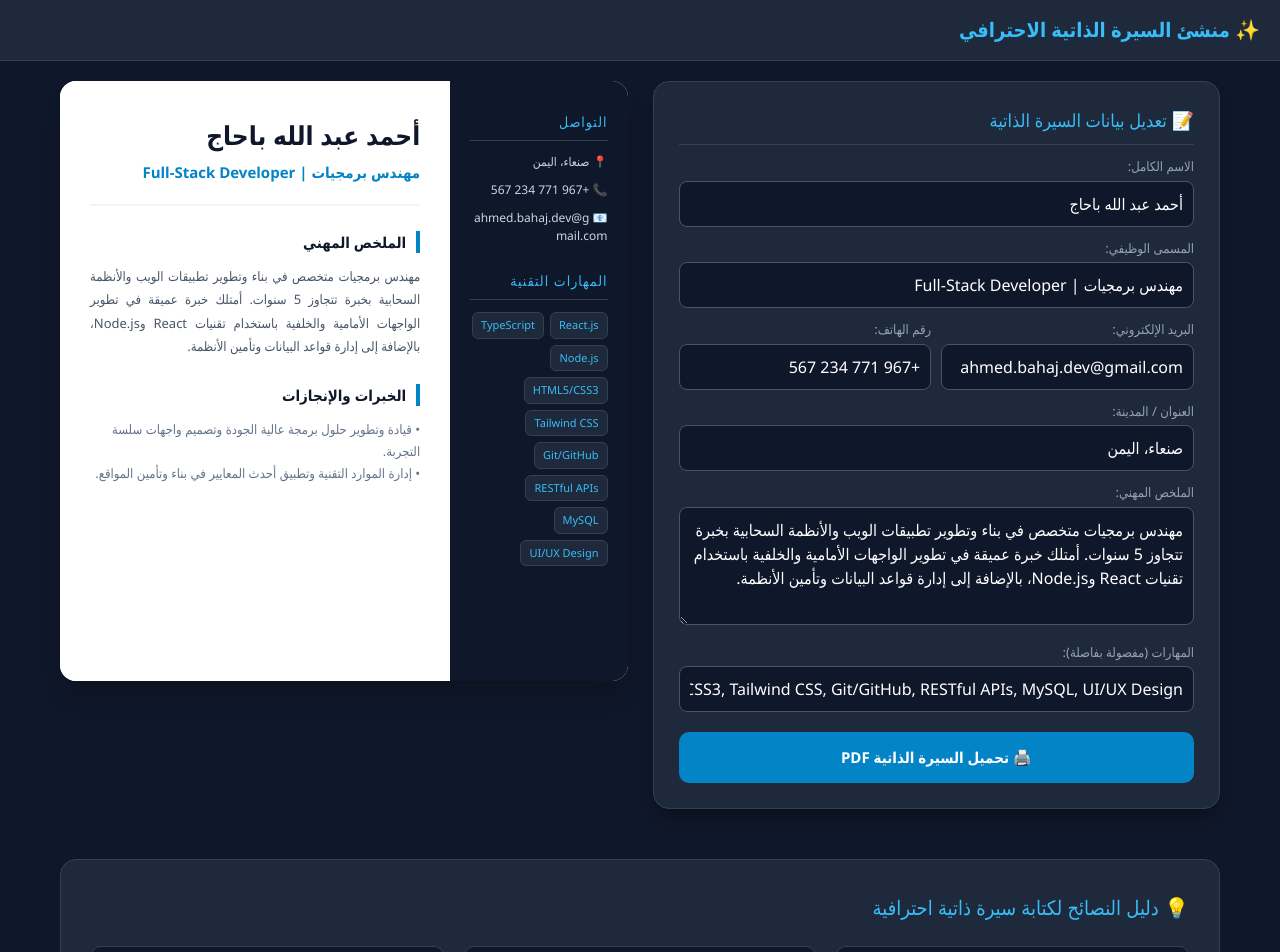
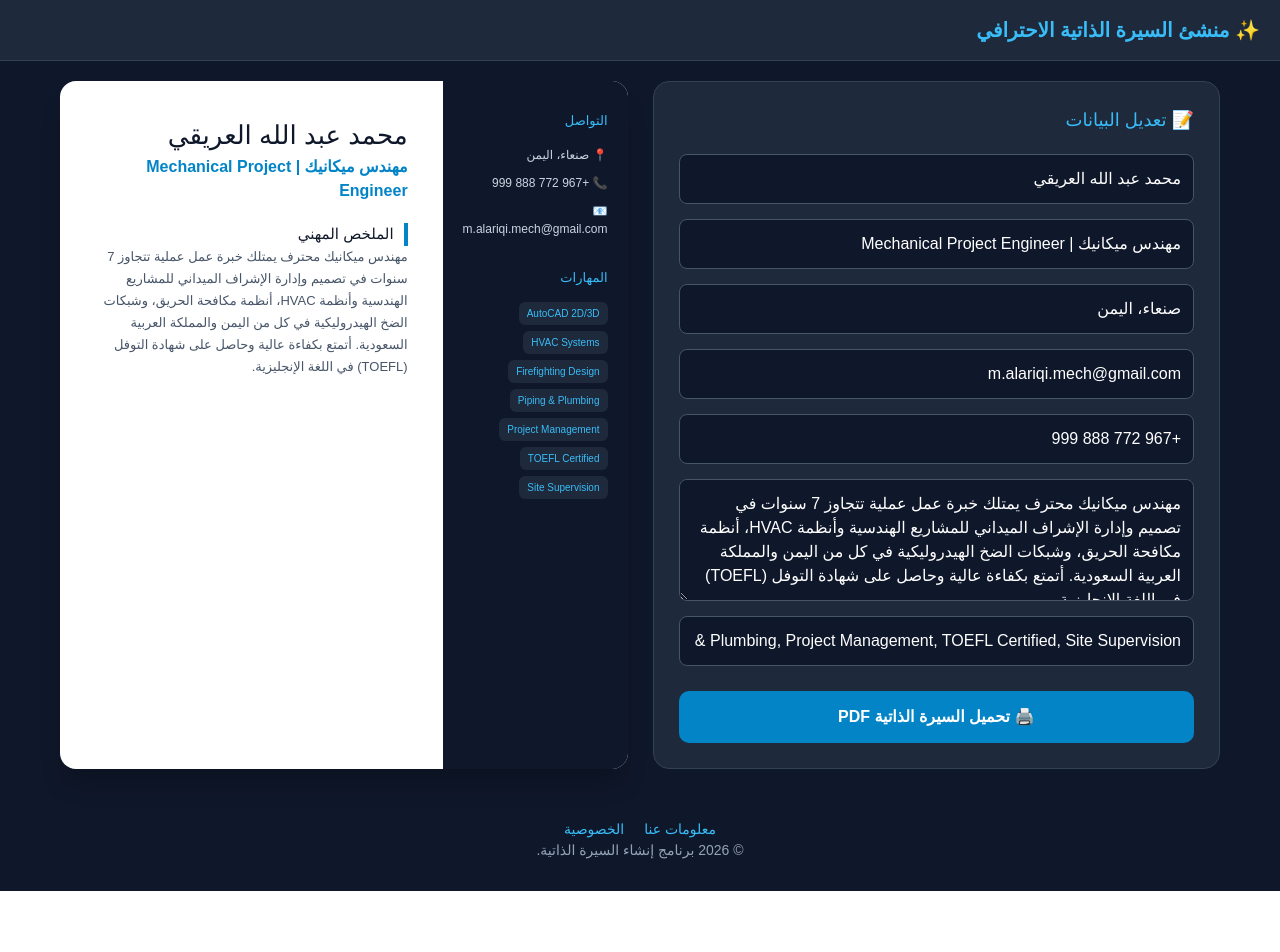
Before and after one commit to JAMAL71111/airesumebuilder, a React (Vite) app: page / in a window 1280 px wide. Shown: the top 952 px of the page. After the commit the page ends 891 px from the top, so only its background shows below. Built offline with nearby package versions, Linux system fonts and the light colour scheme.

Commit message:
Modify user details in App component
Updated personal information and contact details in the App component.

```diff
--- a/src/App.tsx
+++ b/src/App.tsx
@@ -2,39 +2,26 @@ import React, { useState } from 'react';
 
 export function App() {
   const [currentPage, setCurrentPage] = useState<'home' | 'privacy' | 'terms' | 'about' | 'contact'>('home');
-
   const contactEmail = "Jmal30997@gmail.com";
 
-  // البيانات الافتراضية
-  const [fullName, setFullName] = useState('أحمد عبد الله باحاج');
-  const [jobTitle, setJobTitle] = useState('مهندس برمجيات | Full-Stack Developer');
-  const [email, setEmail] = useState('ahmed.bahaj.dev@gmail.com');
-  const [phone, setPhone] = useState('+967 771 234 567');
+  // البيانات
+  const [fullName, setFullName] = useState('محمد عبد الله العريقي');
+  const [jobTitle, setJobTitle] = useState('مهندس ميكانيك | Mechanical Project Engineer');
+  const [email, setEmail] = useState('m.alariqi.mech@gmail.com');
+  const [phone, setPhone] = useState('+967 772 888 999');
   const [location, setLocation] = useState('صنعاء، اليمن');
-  const [summary, setSummary] = useState('مهندس برمجيات متخصص في بناء وتطوير تطبيقات الويب والأنظمة السحابية بخبرة تتجاوز 5 سنوات. أمتلك خبرة عميقة في تطوير الواجهات الأمامية والخلفية باستخدام تقنيات React وNode.js، بالإضافة إلى إدارة قواعد البيانات وتأمين الأنظمة.');
-  const [skills, setSkills] = useState('React.js, TypeScript, Node.js, HTML5/CSS3, Tailwind CSS, Git/GitHub, RESTful APIs, MySQL, UI/UX Design');
+  const [summary, setSummary] = useState('مهندس ميكانيك محترف يمتلك خبرة عمل عملية تتجاوز 7 سنوات في تصميم وإدارة الإشراف الميداني للمشاريع الهندسية وأنظمة HVAC، أنظمة مكافحة الحريق، وشبكات الضخ الهيدروليكية في كل من اليمن والمملكة العربية السعودية. أتمتع بكفاءة عالية وحاصل على شهادة التوفل (TOEFL) في اللغة الإنجليزية.');
+  const [skills, setSkills] = useState('AutoCAD 2D/3D, HVAC Systems, Firefighting Design, Piping & Plumbing, Project Management, TOEFL Certified, Site Supervision');
 
   return (
-    <div style={{ fontFamily: "'Tajawal', 'Segoe UI', Tahoma, sans-serif", backgroundColor: '#0f172a', color: '#f8fafc', minHeight: '100vh', display: 'flex', flexDirection: 'column', justifyContent: 'space-between', direction: 'rtl' }}>
+    <div style={{ fontFamily: "'Tajawal', sans-serif", backgroundColor: '#0f172a', color: '#f8fafc', minHeight: '100vh', direction: 'rtl' }}>
 
-      {/* قواعد الطباعة وإخفاء عناصر التحكم */}
+      {/* تنسيق الطباعة */}
       <style>{`
         @media print {
-          header, footer, .no-print {
-            display: none !important;
-          }
-          body, main {
-            background-color: #ffffff !important;
-            padding: 0 !important;
-            margin: 0 !important;
-          }
-          .resume-preview {
-            border: none !important;
-            box-shadow: none !important;
-            width: 100% !important;
-            padding: 0 !important;
-            border-radius: 0 !important;
-          }
+          header, footer, .no-print { display: none !important; }
+          body, main { background-color: #ffffff !important; padding: 0 !important; margin: 0 !important; }
+          .resume-preview { border: none !important; box-shadow: none !important; width: 100% !important; padding: 0 !important; border-radius: 0 !important; }
         }
       `}</style>
 
@@ -45,188 +32,75 @@ export function App() {
         </h1>
         {currentPage !== 'home' && (
           <button onClick={() => setCurrentPage('home')} style={{ backgroundColor: '#0284c7', color: '#fff', border: 'none', padding: '8px 16px', borderRadius: '6px', cursor: 'pointer' }}>
-            ← العودة للرئيسية
+            الرئيسية
           </button>
         )}
       </header>
 
-      {/* Main Content */}
-      <main style={{ padding: '20px', maxWidth: '1200px', margin: '0 auto', width: '100%', boxSizing: 'border-box' }}>
+      <main style={{ padding: '20px', maxWidth: '1200px', margin: '0 auto' }}>
+        {currentPage === 'home' && (
+          <div style={{ display: 'grid', gridTemplateColumns: 'repeat(auto-fit, minmax(350px, 1fr))', gap: '25px' }}>
 
-        {currentPage === 'home' && (
-          <>
-            <div style={{ display: 'grid', gridTemplateColumns: 'repeat(auto-fit, minmax(340px, 1fr))', gap: '25px', alignItems: 'start' }}>
+            {/* Input Form */}
+            <div className="no-print" style={{ backgroundColor: '#1e293b', padding: '25px', borderRadius: '16px', border: '1px solid #334155' }}>
+              <h2 style={{ fontSize: '18px', color: '#38bdf8', marginBottom: '20px' }}>📝 تعديل البيانات</h2>
 
-              {/* Form Inputs */}
-              <div className="no-print" style={{ backgroundColor: '#1e293b', padding: '25px', borderRadius: '16px', border: '1px solid #334155', boxShadow: '0 10px 15px -3px rgba(0, 0, 0, 0.3)' }}>
-                <h2 style={{ fontSize: '18px', color: '#38bdf8', marginTop: 0, borderBottom: '1px solid #334155', paddingBottom: '10px' }}>📝 تعديل بيانات السيرة الذاتية</h2>
-
-                <label style={{ display: 'block', margin: '12px 0 4px', fontSize: '13px', color: '#94a3b8' }}>الاسم الكامل:</label>
-                <input type="text" value={fullName} onChange={(e) => setFullName(e.target.value)} style={{ width: '100%', padding: '10px', borderRadius: '8px', border: '1px solid #475569', backgroundColor: '#0f172a', color: '#fff', boxSizing: 'border-box' }} />
-
-                <label style={{ display: 'block', margin: '12px 0 4px', fontSize: '13px', color: '#94a3b8' }}>المسمى الوظيفي:</label>
-                <input type="text" value={jobTitle} onChange={(e) => setJobTitle(e.target.value)} style={{ width: '100%', padding: '10px', borderRadius: '8px', border: '1px solid #475569', backgroundColor: '#0f172a', color: '#fff', boxSizing: 'border-box' }} />
-
-                <div style={{ display: 'grid', gridTemplateColumns: '1fr 1fr', gap: '10px' }}>
-                  <div>
-                    <label style={{ display: 'block', margin: '12px 0 4px', fontSize: '13px', color: '#94a3b8' }}>البريد الإلكتروني:</label>
-                    <input type="email" value={email} onChange={(e) => setEmail(e.target.value)} style={{ width: '100%', padding: '10px', borderRadius: '8px', border: '1px solid #475569', backgroundColor: '#0f172a', color: '#fff', boxSizing: 'border-box' }} />
-                  </div>
-                  <div>
-                    <label style={{ display: 'block', margin: '12px 0 4px', fontSize: '13px', color: '#94a3b8' }}>رقم الهاتف:</label>
-                    <input type="text" value={phone} onChange={(e) => setPhone(e.target.value)} style={{ width: '100%', padding: '10px', borderRadius: '8px', border: '1px solid #475569', backgroundColor: '#0f172a', color: '#fff', boxSizing: 'border-box' }} />
-                  </div>
-                </div>
-
-                <label style={{ display: 'block', margin: '12px 0 4px', fontSize: '13px', color: '#94a3b8' }}>العنوان / المدينة:</label>
-                <input type="text" value={location} onChange={(e) => setLocation(e.target.value)} style={{ width: '100%', padding: '10px', borderRadius: '8px', border: '1px solid #475569', backgroundColor: '#0f172a', color: '#fff', boxSizing: 'border-box' }} />
-
-                <label style={{ display: 'block', margin: '12px 0 4px', fontSize: '13px', color: '#94a3b8' }}>الملخص المهني:</label>
-                <textarea value={summary} onChange={(e) => setSummary(e.target.value)} rows={4} style={{ width: '100%', padding: '10px', borderRadius: '8px', border: '1px solid #475569', backgroundColor: '#0f172a', color: '#fff', boxSizing: 'border-box', resize: 'vertical' }} />
-
-                <label style={{ display: 'block', margin: '12px 0 4px', fontSize: '13px', color: '#94a3b8' }}>المهارات (مفصولة بفاصلة):</label>
-                <input type="text" value={skills} onChange={(e) => setSkills(e.target.value)} style={{ width: '100%', padding: '10px', borderRadius: '8px', border: '1px solid #475569', backgroundColor: '#0f172a', color: '#fff', boxSizing: 'border-box' }} />
-
-                <button onClick={() => window.print()} style={{ marginTop: '20px', width: '100%', backgroundColor: '#0284c7', color: '#fff', border: 'none', padding: '14px', borderRadius: '10px', fontWeight: 'bold', cursor: 'pointer', fontSize: '15px', display: 'flex', justifyContent: 'center', alignItems: 'center', gap: '8px' }}>
-                  🖨️ تحميل السيرة الذاتية PDF
-                </button>
+              <div style={{ display: 'flex', flexDirection: 'column', gap: '15px' }}>
+                <input placeholder="الاسم الكامل" value={fullName} onChange={(e) => setFullName(e.target.value)} style={{ width: '100%', padding: '12px', borderRadius: '8px', border: '1px solid #475569', backgroundColor: '#0f172a', color: '#fff' }} />
+                <input placeholder="المسمى الوظيفي" value={jobTitle} onChange={(e) => setJobTitle(e.target.value)} style={{ width: '100%', padding: '12px', borderRadius: '8px', border: '1px solid #475569', backgroundColor: '#0f172a', color: '#fff' }} />
+                <input placeholder="المدينة، الدولة" value={location} onChange={(e) => setLocation(e.target.value)} style={{ width: '100%', padding: '12px', borderRadius: '8px', border: '1px solid #475569', backgroundColor: '#0f172a', color: '#fff' }} />
+                <input placeholder="البريد الإلكتروني" value={email} onChange={(e) => setEmail(e.target.value)} style={{ width: '100%', padding: '12px', borderRadius: '8px', border: '1px solid #475569', backgroundColor: '#0f172a', color: '#fff' }} />
+                <input placeholder="رقم الهاتف" value={phone} onChange={(e) => setPhone(e.target.value)} style={{ width: '100%', padding: '12px', borderRadius: '8px', border: '1px solid #475569', backgroundColor: '#0f172a', color: '#fff' }} />
+                <textarea placeholder="الملخص المهني" rows={4} value={summary} onChange={(e) => setSummary(e.target.value)} style={{ width: '100%', padding: '12px', borderRadius: '8px', border: '1px solid #475569', backgroundColor: '#0f172a', color: '#fff' }} />
+                <input placeholder="المهارات (مفصولة بفاصلة)" value={skills} onChange={(e) => setSkills(e.target.value)} style={{ width: '100%', padding: '12px', borderRadius: '8px', border: '1px solid #475569', backgroundColor: '#0f172a', color: '#fff' }} />
               </div>
 
-              {/* Elegant Two-Column Live Preview */}
-              <div className="resume-preview" style={{ backgroundColor: '#ffffff', color: '#1e293b', borderRadius: '16px', overflow: 'hidden', boxShadow: '0 20px 25px -5px rgba(0, 0, 0, 0.2)', display: 'grid', gridTemplateColumns: '1fr 2.2fr', minHeight: '600px' }}>
-
-                {/* Sidebar (Dark Column) */}
-                <div style={{ backgroundColor: '#0f172a', color: '#f8fafc', padding: '30px 20px', display: 'flex', flexDirection: 'column', gap: '25px' }}>
-
-                  {/* Contact Info */}
-                  <div>
-                    <h3 style={{ color: '#38bdf8', fontSize: '14px', textTransform: 'uppercase', letterSpacing: '1px', borderBottom: '1px solid #334155', paddingBottom: '8px', marginTop: 0 }}>التواصل</h3>
-                    <div style={{ fontSize: '12px', display: 'flex', flexDirection: 'column', gap: '10px', color: '#cbd5e1', marginTop: '12px' }}>
-                      <div style={{ wordBreak: 'break-all' }}>📍 {location}</div>
-                      <div style={{ wordBreak: 'break-all' }}>📞 {phone}</div>
-                      <div style={{ wordBreak: 'break-all' }}>📧 {email}</div>
-                    </div>
-                  </div>
-
-                  {/* Skills */}
-                  <div>
-                    <h3 style={{ color: '#38bdf8', fontSize: '14px', textTransform: 'uppercase', letterSpacing: '1px', borderBottom: '1px solid #334155', paddingBottom: '8px' }}>المهارات التقنية</h3>
-                    <div style={{ display: 'flex', flexWrap: 'wrap', gap: '6px', marginTop: '12px' }}>
-                      {skills.split(',').map((skill, idx) => (
-                        <span key={idx} style={{ backgroundColor: '#1e293b', color: '#38bdf8', border: '1px solid #334155', padding: '4px 8px', borderRadius: '6px', fontSize: '11px', fontWeight: '500' }}>
-                          {skill.trim()}
-                        </span>
-                      ))}
-                    </div>
-                  </div>
-
-                </div>
-
-                {/* Main Content Column */}
-                <div style={{ padding: '35px 30px', backgroundColor: '#ffffff' }}>
-
-                  {/* Name & Title */}
-                  <div style={{ borderBottom: '2px solid #f1f5f9', paddingBottom: '20px', marginBottom: '25px' }}>
-                    <h1 style={{ margin: 0, fontSize: '26px', color: '#0f172a', fontWeight: '800' }}>{fullName || 'اسمك الكامل'}</h1>
-                    <p style={{ margin: '6px 0 0', color: '#0284c7', fontSize: '15px', fontWeight: '600' }}>{jobTitle || 'المسمى الوظيفي'}</p>
-                  </div>
-
-                  {/* Summary */}
-                  <div style={{ marginBottom: '25px' }}>
-                    <h2 style={{ fontSize: '15px', color: '#0f172a', borderRight: '4px solid #0284c7', paddingRight: '10px', margin: '0 0 12px 0', fontWeight: 'bold' }}>الملخص المهني</h2>
-                    <p style={{ fontSize: '13px', lineHeight: '1.8', color: '#475569', margin: 0, textAlign: 'justify' }}>{summary}</p>
-                  </div>
-
-                  {/* Experience Placeholder */}
-                  <div>
-                    <h2 style={{ fontSize: '15px', color: '#0f172a', borderRight: '4px solid #0284c7', paddingRight: '10px', margin: '0 0 12px 0', fontWeight: 'bold' }}>الخبرات والإنجازات</h2>
-                    <p style={{ fontSize: '13px', lineHeight: '1.7', color: '#64748b', margin: 0 }}>
-                      • قيادة وتطوير حلول برمجة عالية الجودة وتصميم واجهات سلسة التجربة.<br />
-                      • إدارة الموارد التقنية وتطبيق أحدث المعايير في بناء وتأمين المواقع.
-                    </p>
-                  </div>
-
-                </div>
-
-              </div>
-
+              <button onClick={() => window.print()} style={{ marginTop: '25px', width: '100%', backgroundColor: '#0284c7', color: '#fff', border: 'none', padding: '14px', borderRadius: '10px', fontWeight: 'bold', cursor: 'pointer' }}>
+                🖨️ تحميل السيرة الذاتية PDF
+              </button>
             </div>
 
-            {/* Valuable Content Section for AdSense Approval */}
-            <section className="no-print" style={{ marginTop: '50px', backgroundColor: '#1e293b', padding: '30px', borderRadius: '16px', border: '1px solid #334155', lineHeight: '1.8' }}>
-              <h2 style={{ color: '#38bdf8', fontSize: '20px', marginTop: 0 }}>💡 دليل النصائح لكتابة سيرة ذاتية احترافية</h2>
-
-              <div style={{ display: 'grid', gridTemplateColumns: 'repeat(auto-fit, minmax(280px, 1fr))', gap: '20px', marginTop: '20px' }}>
-                <div style={{ backgroundColor: '#0f172a', padding: '18px', borderRadius: '10px', border: '1px solid #334155' }}>
-                  <h3 style={{ color: '#38bdf8', fontSize: '15px', marginTop: 0 }}>1. التوافق مع أنظمة ATS</h3>
-                  <p style={{ fontSize: '13px', color: '#cbd5e1', margin: 0 }}>استخدم مسميات وظيفية واضحة وكلمات مفتاحية متوافقة مع متطلبات الوظيفة لتجاوز أنظمة الفرز الآلي بسهولة.</p>
+            {/* Preview Card */}
+            <div className="resume-preview" style={{ backgroundColor: '#ffffff', color: '#1e293b', borderRadius: '16px', overflow: 'hidden', boxShadow: '0 20px 25px -5px rgba(0,0,0,0.2)', display: 'grid', gridTemplateColumns: '1fr 2.2fr', minHeight: '600px' }}>
+              <div style={{ backgroundColor: '#0f172a', color: '#f8fafc', padding: '30px 20px' }}>
+                <h3 style={{ color: '#38bdf8', fontSize: '13px', textTransform: 'uppercase', marginBottom: '15px' }}>التواصل</h3>
+                <div style={{ fontSize: '12px', display: 'flex', flexDirection: 'column', gap: '10px', color: '#cbd5e1' }}>
+                  <p>📍 {location}</p>
+                  <p>📞 {phone}</p>
+                  <p>📧 {email}</p>
                 </div>
-
-                <div style={{ backgroundColor: '#0f172a', padding: '18px', borderRadius: '10px', border: '1px solid #334155' }}>
-                  <h3 style={{ color: '#38bdf8', fontSize: '15px', marginTop: 0 }}>2. صياغة الملخص المهني</h3>
-                  <p style={{ fontSize: '13px', color: '#cbd5e1', margin: 0 }}>اجعل الملخص المهني مكثفاً ومباشراً (3 إلى 4 أسطر) يبرز أهم خبراتك ومهاراتك التي تضيف قيمة للجهة التوظيفية.</p>
-                </div>
-
-                <div style={{ backgroundColor: '#0f172a', padding: '18px', borderRadius: '10px', border: '1px solid #334155' }}>
-                  <h3 style={{ color: '#38bdf8', fontSize: '15px', marginTop: 0 }}>3. تنظيم المهارات والخبرات</h3>
-                  <p style={{ fontSize: '13px', color: '#cbd5e1', margin: 0 }}>رتب مهاراتك بوضوح واستخدم أرقاماً ونتائج ملموسة عند الإمكان لإظهار حجم إنجازاتك الحقيقية.</p>
+                <h3 style={{ color: '#38bdf8', fontSize: '13px', textTransform: 'uppercase', marginTop: '30px', marginBottom: '15px' }}>المهارات</h3>
+                <div style={{ display: 'flex', flexWrap: 'wrap', gap: '6px' }}>
+                  {skills.split(',').map((s, i) => <span key={i} style={{ backgroundColor: '#1e293b', padding: '4px 8px', borderRadius: '6px', fontSize: '10px', color: '#38bdf8' }}>{s.trim()}</span>)}
                 </div>
               </div>
-            </section>
-          </>
-        )}
-
-        {/* AdSense Legal Pages */}
-        {currentPage === 'privacy' && (
-          <div style={{ backgroundColor: '#1e293b', padding: '35px', borderRadius: '16px', lineHeight: '1.8' }}>
-            <h2 style={{ color: '#38bdf8' }}>سياسة الخصوصية</h2>
-            <p>نحن نولي أهمية قصوى لخصوصية زوارنا. توضح هذه الوثيقة أنواع المعلومات الشخصية التي يتم جمعها وكيفية استخدامها.</p>
-            <h3>ملفات تعريف الارتباط (Cookies) وإعلانات Google AdSense:</h3>
-            <p>يستخدم موقعنا ملفات تعريف الارتباط لتخزين المعلومات حول تفضيلات الزوار. تستخدم جهات خارجية، بما في ذلك Google، ملفات تعريف الارتباط لعرض الإعلانات بناءً على زيارات المستخدم السابقة لموقعنا أو لمواقع أخرى على الإنترنت.</p>
-          </div>
-        )}
-
-        {currentPage === 'terms' && (
-          <div style={{ backgroundColor: '#1e293b', padding: '35px', borderRadius: '16px', lineHeight: '1.8' }}>
-            <h2 style={{ color: '#38bdf8' }}>شروط الخدمة</h2>
-            <p>مرحباً بك في موقع منشئ السيرة الذاتية. استخدامك لموقعنا يعني موافقتك على الشروط والأحكام التالية:</p>
-            <ul style={{ paddingRight: '20px' }}>
-              <li>الأداة مُقدمة للاستخدام الشخصي والمهني بشكل مجاني بالكامل.</li>
-              <li>جميع البيانات المُدخلة يتم معالجتها وتأمينها داخل متصفحك مباشرة.</li>
-            </ul>
-          </div>
-        )}
-
-        {currentPage === 'about' && (
-          <div style={{ backgroundColor: '#1e293b', padding: '35px', borderRadius: '16px', lineHeight: '1.8' }}>
-            <h2 style={{ color: '#38bdf8' }}>معلومات عنا</h2>
-            <p>منشئ السيرة الذاتية هو منصة رقمية مجانية تم تطويرها لمساعدة الباحثين عن عمل والمهنيين على إنشاء سير ذاتية احترافية ومتناسقة خلال دقائق معدودة.</p>
-          </div>
-        )}
-
-        {currentPage === 'contact' && (
-          <div style={{ backgroundColor: '#1e293b', padding: '35px', borderRadius: '16px', lineHeight: '1.8' }}>
-            <h2 style={{ color: '#38bdf8' }}>اتصل بنا</h2>
-            <p>يسعدنا دائماً الاستماع إلى آرائكم واستفساراتكم عبر البريد الإلكتروني المعتمد:</p>
-            <div style={{ backgroundColor: '#0f172a', padding: '15px 20px', borderRadius: '8px', border: '1px solid #334155', display: 'inline-block', marginTop: '10px' }}>
-              📧 <a href={`mailto:${contactEmail}`} style={{ color: '#38bdf8', textDecoration: 'none', fontWeight: 'bold' }}>{contactEmail}</a>
+              <div style={{ padding: '35px' }}>
+                <h1 style={{ margin: 0, fontSize: '26px', color: '#0f172a' }}>{fullName}</h1>
+                <p style={{ color: '#0284c7', fontWeight: '600', marginBottom: '20px' }}>{jobTitle}</p>
+                <h2 style={{ fontSize: '15px', color: '#0f172a', borderRight: '4px solid #0284c7', paddingRight: '10px' }}>الملخص المهني</h2>
+                <p style={{ fontSize: '13px', color: '#475569', lineHeight: '1.7' }}>{summary}</p>
+              </div>
             </div>
           </div>
         )}
 
+        {/* Legal Pages */}
+        {(currentPage !== 'home') && (
+            <div style={{ backgroundColor: '#1e293b', padding: '40px', borderRadius: '16px' }}>
+                {currentPage === 'privacy' && <div><h2>سياسة الخصوصية</h2><p>نحن نحترم خصوصيتك...</p></div>}
+                {currentPage === 'terms' && <div><h2>شروط الخدمة</h2><p>هذا الموقع للاستخدام المهني...</p></div>}
+                {currentPage === 'about' && <div><h2>معلومات عنا</h2><p>منشئ سير ذاتية احترافي...</p></div>}
+                {currentPage === 'contact' && <div><h2>اتصل بنا</h2><p>تواصل عبر: {contactEmail}</p></div>}
+            </div>
+        )}
       </main>
 
       {/* Footer */}
-      <footer className="no-print" style={{ borderTop: '1px solid #334155', padding: '20px', backgroundColor: '#1e293b', marginTop: '40px', fontSize: '14px', textAlign: 'center' }}>
-        <div style={{ display: 'flex', justifyContent: 'center', gap: '20px', marginBottom: '10px', flexWrap: 'wrap' }}>
-          <button onClick={() => setCurrentPage('about')} style={{ background: 'none', border: 'none', color: '#38bdf8', cursor: 'pointer' }}>معلومات عنا</button>
-          <button onClick={() => setCurrentPage('contact')} style={{ background: 'none', border: 'none', color: '#38bdf8', cursor: 'pointer' }}>اتصل بنا</button>
-          <button onClick={() => setCurrentPage('privacy')} style={{ background: 'none', border: 'none', color: '#38bdf8', cursor: 'pointer' }}>سياسة الخصوصية</button>
-          <button onClick={() => setCurrentPage('terms')} style={{ background: 'none', border: 'none', color: '#38bdf8', cursor: 'pointer' }}>شروط الخدمة</button>
-        </div>
-        <p style={{ color: '#94a3b8', margin: 0 }}>© 2026 برنامج إنشاء السيرة الذاتية. جميع الحقوق محفوظة.</p>
+      <footer className="no-print" style={{ textAlign: 'center', padding: '30px', color: '#94a3b8', fontSize: '14px' }}>
+        <button onClick={() => setCurrentPage('about')} style={{ background: 'none', border: 'none', color: '#38bdf8', margin: '0 10px', cursor: 'pointer' }}>معلومات عنا</button>
+        <button onClick={() => setCurrentPage('privacy')} style={{ background: 'none', border: 'none', color: '#38bdf8', margin: '0 10px', cursor: 'pointer' }}>الخصوصية</button>
+        <p>© 2026 برنامج إنشاء السيرة الذاتية.</p>
       </footer>
-
     </div>
   );
 }
```
